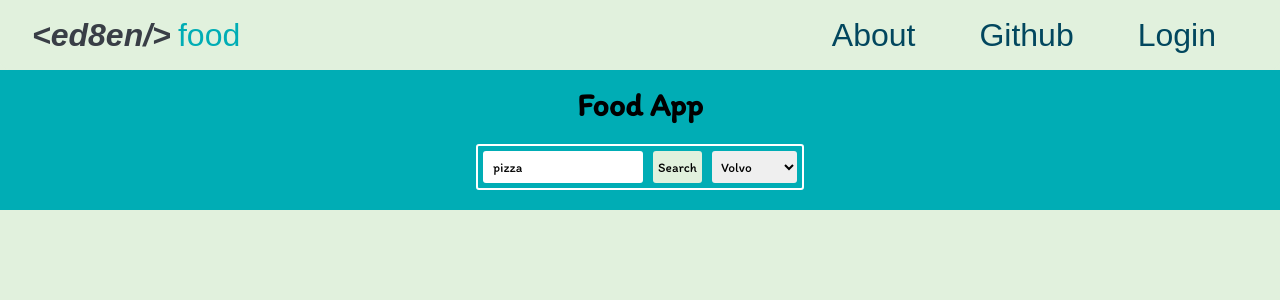
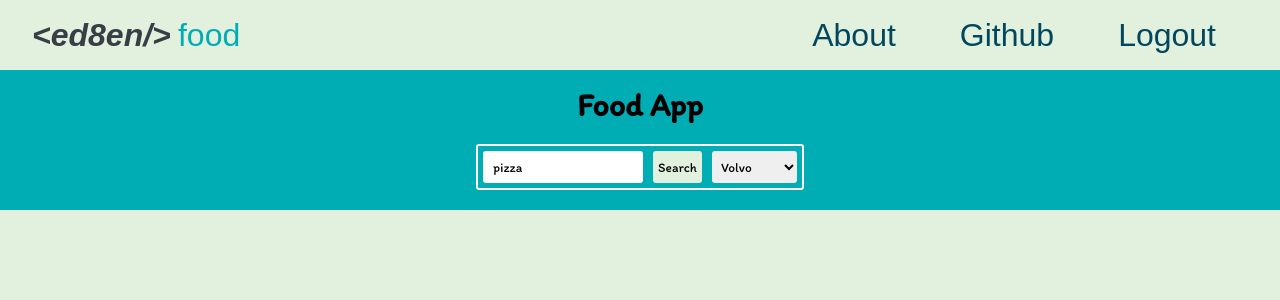
Before and after one commit to edwardBenedict/food-search-app-react-styled-comp, a React (Create React App) app: page /login in a window 1280 px wide. Both pictures are taken after typing "Sample", "Sample123" into the empty fields and a click on the button "Login". Shown: the top 300 px of the page. Built offline with nearby package versions, Linux system fonts and the light colour scheme; a web font is replaced by a local one.

Commit message:
feat: add logout button

```diff
--- a/src/components/navbar/Navbar.js
+++ b/src/components/navbar/Navbar.js
@@ -23,7 +23,7 @@ const Navbar = () => {
         >
           Github
         </MenuLink>
-        <MenuLink to="/login">Login</MenuLink>
+        <MenuLink to="/login">Logout</MenuLink>
       </Menu>
     </Nav>
   );
```
